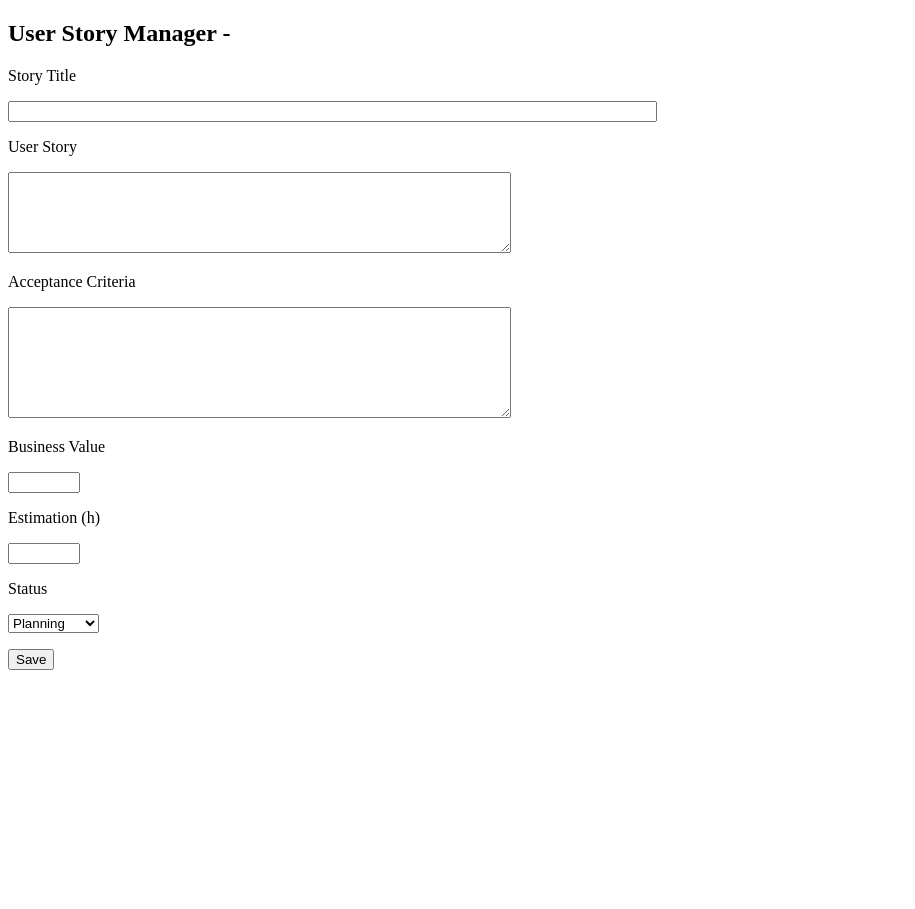
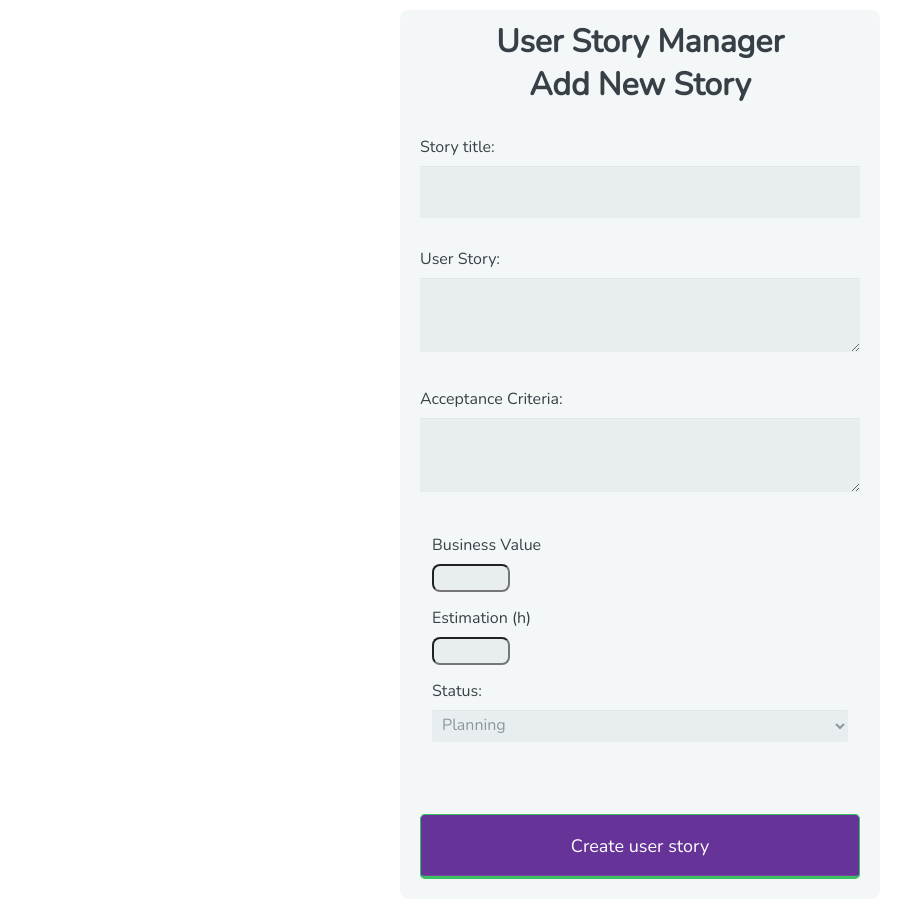
Before and after one commit to handriss/learning_flask, a Flask app: page /story in a window 1280 px wide. Shown: the whole page, without its empty margins (0-915 px from the left). Before the commit the page ends 670 px from the top, so only its background shows below. Run offline with Flask 2, Linux system fonts and the light colour scheme.

Commit message:
add css to templates

```diff
--- /dev/null
+++ b/static/css/main.css
@@ -0,0 +1,135 @@
+*, *:before, *:after {
+  -moz-box-sizing: border-box;
+  -webkit-box-sizing: border-box;
+  box-sizing: border-box;
+}
+
+body {
+  font-family: 'Nunito', sans-serif;
+  color: #384047;
+}
+
+
+form {
+  max-width: 350px;
+  margin: 10px auto;
+  padding: 10px 20px;
+  background: #f4f7f8;
+  border-radius: 8px;
+}
+
+h1 {
+  margin: 0 0 30px 0;
+  text-align: center;
+}
+
+input[type="text"],
+textarea,
+select {
+  background: rgba(255,255,255,0.1);
+  border: none;
+  font-size: 16px;
+  height: auto;
+  margin: 0;
+  outline: 0;
+  padding: 15px;
+  width: 100%;
+  background-color: #e8eeef;
+  color: #8a97a0;
+  box-shadow: 0 1px 0 rgba(0,0,0,0.03) inset;
+  margin-bottom: 30px;
+}
+
+
+select {
+  padding: 6px;
+  height: 32px;
+  border-radius: 2px;
+}
+
+
+button {
+  padding: 19px 39px 18px 39px;
+  color: #FFF;
+  background-color: rebeccapurple;
+  font-size: 18px;
+  text-align: center;
+  font-style: normal;
+  border-radius: 5px;
+  width: 100%;
+  border: 1px solid #3ac162;
+  border-width: 1px 1px 3px;
+  box-shadow: 0 -1px 0 rgba(255,255,255,0.1) inset;
+  margin-bottom: 10px;
+}
+
+#list_button {
+  padding: 19px 39px 18px 39px;
+  color: #FFF;
+  background-color: rebeccapurple;
+  font-size: 18px;
+  text-align: center;
+  font-style: normal;
+  border-radius: 5px;
+  width: 30%;
+  border: 1px solid #3ac162;
+  border-width: 1px 1px 3px;
+  box-shadow: 0 -1px 0 rgba(255,255,255,0.1) inset;
+  margin-bottom: 10px;
+  display: block;
+  margin: auto;
+}
+
+
+fieldset {
+  margin-bottom: 30px;
+  border: none;
+}
+
+legend {
+  font-size: 1.4em;
+  margin-bottom: 10px;
+}
+
+table, caption,
+.counter{
+  background: rgba(255,255,255,0.1);
+  background-color: #e8eeef;
+  border-radius: 8px;
+}
+
+.fields {
+  padding-top: 15px;
+}
+
+
+label {
+  display: block;
+  margin-bottom: 8px;
+}
+
+table, th, td, caption {
+   border: 1px solid silver;
+}
+
+table, caption {
+  min-width: 90%;
+  margin: 10px auto;
+  padding: 10px 20px;
+  border-radius: 8px;
+}
+
+tr:hover {background-color: #f5f5f5}
+tr {
+  height: 2em;
+  text-align: center;
+}
+
+
+@media screen and (min-width: 480px) {
+
+  form {
+    max-width: 480px;
+  }
+
+}
--- a/templates/form.html
+++ b/templates/form.html
@@ -1,42 +1,51 @@
 <!DOCTYPE html>
-<html lang="en">
+<html>
     <head>
-    <meta charset="UTF-8">
-    <title>Sprint reporter</title>
+        <meta charset="utf-8">
+        <meta name="viewport" content="width=device-width, initial-scale=1.0">
+        <title>Sprint Reporter</title>
+        <link rel="stylesheet" href="../static/css/normalize.css">
+        <link href='http://fonts.googleapis.com/css?family=Nunito:400,300' rel='stylesheet' type='text/css'>
+        <link rel="stylesheet" href="../static/css/main.css">
     </head>
+
 
     <body>
      <form action="/save" method="post">
 
-    <h2>User Story Manager - </h2>
+        <h1>User Story Manager<br>Add New Story</h1>
          <!--{% block content %}{% endblock %}-->
 
-    <p>Story Title</p>
-    <p><input name="story_title" size="78" value={{query[1]}}></p>
+          <label for="title">Story title:</label>
+          <input type='text' id='title' name='story_title' value={{query[1]}}>
 
-    <p>User Story</p>
-    <p><textarea name="story_content" rows="5" cols="60" value={{query[2]}}></textarea></p>
-
-    <p>Acceptance Criteria</p>
-    <p><textarea name="acceptance_criteria" rows="7" cols="60" value={{query[3]}}></textarea></p>
-
-    <p>Business Value</p>
-    <p><input type="number" name="business_value" step="100" min="100" max="1500" value={{query[4]}}></p>
-
-    <p>Estimation (h)</p>
-    <p><input type="number" name="estimation" step="0.5" min="0.5" max="40" value={{query[5]}}></p>
+          <label for="story_content">User Story:</label>
+          <textarea name="story_content" value={{query[2]}}></textarea>
 
 
-    <p>Status</p>
-    <p><select name="status">
-        <option>Planning</option>
-        <option>To Do</option>
-        <option>In Progress</option>
-        <option>Review</option>
-        <option>Done</option></select></p>
+          <label for="acceptance_criteria">Acceptance Criteria:</label>
+          <textarea name="acceptance_criteria" value={{query[3]}}></textarea>
 
-    <p><button id="save" type="submit">Save</button></p>
+        <fieldset>
+          <label for="business_value">Business Value</label>
+          <input  class="counter" type="number" name="business_value" step="100" min="100" max="1500" value={{query[4]}}>
+
+          <label class="fields" for="estimation">Estimation (h)</label>
+          <input  class="counter" type="number" name="estimation" step="0.5" min="0.5" max="40" value={{query[5]}}>
+
+
+          <label class="fields" for="status">Status:</label>
+            <select id='status' name='status'>
+              <option value="Planning">Planning</option>
+              <option value="To Do">To Do</option>
+              <option value="In Progress">In Progress</option>
+              <option value="Review">Review</option>
+              <option value="Done">Done</option>
+          </select>
+         </fieldset>
+
+       <button id="save" type="submit">Create user story</button>
+
       </form>
-
     </body>
 </html>
```
Also changed, not shown: templates/list.html (+41 -44 lines), database.db, static/css/normalize.css (added), static/img/bin.png (renamed from static/bin.png), static/img/pen.png (renamed from static/pen.png). Lines whose indentation alone changed are shown as unchanged.
